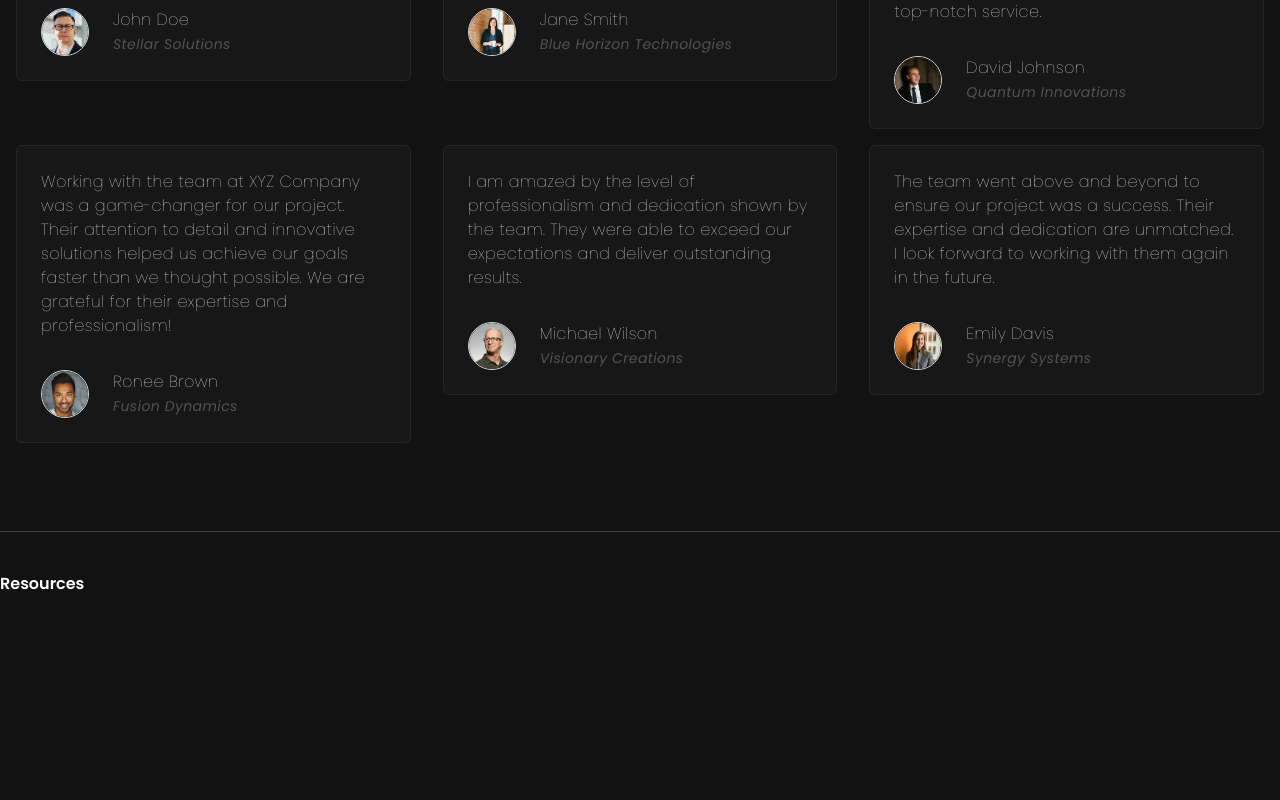
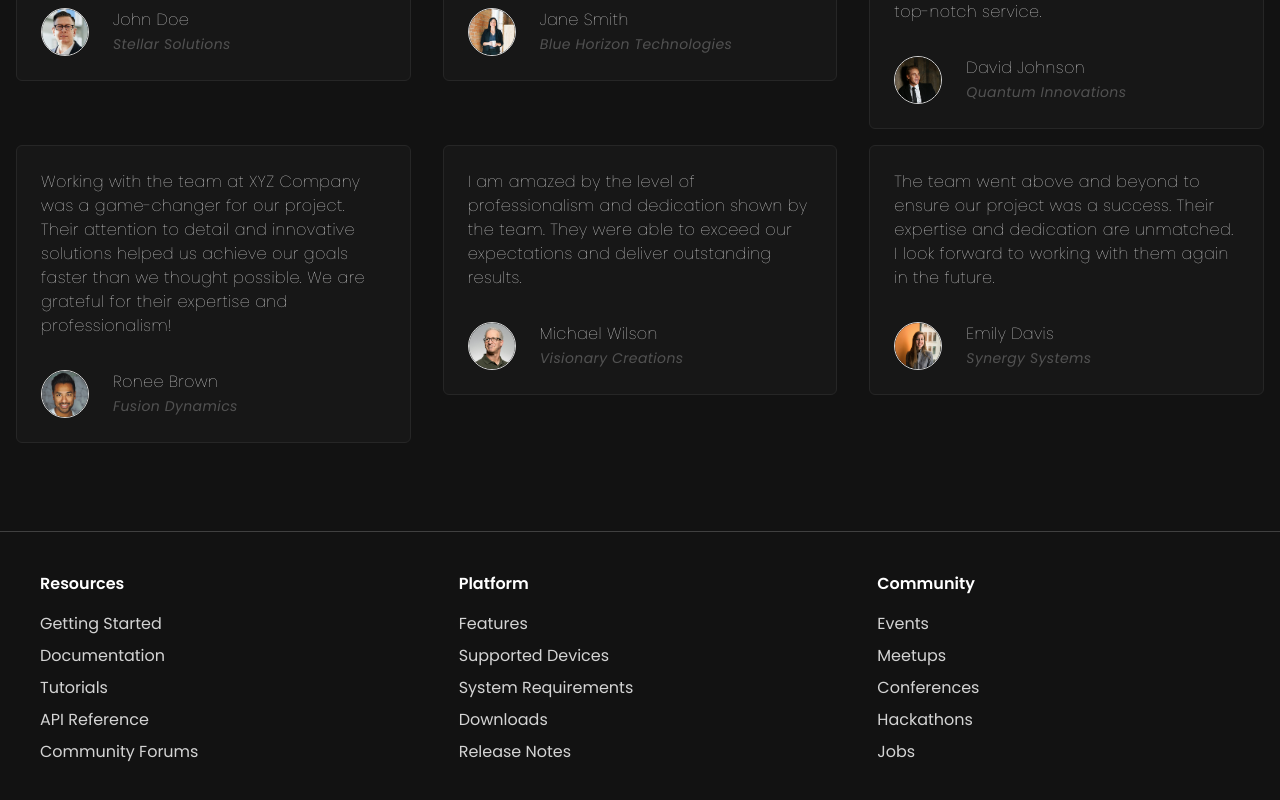
Before and after one commit to brihat2590/Front-end, a React (Vite) app: page / in a window 1280 px wide. Shown: the part 3611-4411 px from the top of the page. Before the commit the page ends 4263 px from the top, so only its background shows below. Built offline with nearby package versions, Linux system fonts and the light colour scheme.

Commit message:
added the footer

```diff
--- a/src/Components/Footer.jsx
+++ b/src/Components/Footer.jsx
@@ -1,27 +1,56 @@
-import React from 'react'
-import { resourcesLinks,platformLinks,communityLinks } from '../constants'
+import React from 'react';
+import { resourcesLinks, platformLinks, communityLinks } from '../constants';
 
 function Footer() {
   return (
     <footer className='mt-20 border-t py-10 border-neutral-700'>
-        <div className="grid grid-cols-2 lg:grid-cols-3 gap-4">
-            <div>
+      <div className="grid grid-cols-2 lg:grid-cols-3 gap-4 justify-center items-center ml-10">
+        <div >
           <h3 className='text-md font-semibold mb-4'>Resources</h3>
           <ul className='space-y-2'>
-                    {resourcesLinks.map((link, index)=>{
+            {resourcesLinks.map((link, index) => {
+              return ( // Add return here
                 <li key={index}>
-                            <a href={link.href} className='text-neutral-300 hover:text-white'>{link.text}</a>
+                  <a href={link.href} className='text-neutral-300 hover:text-white'>
+                    {link.text}
+                  </a>
                 </li>
+              );
+            })}
+          </ul>
+        </div>
+        <div>
+          <h3 className='text-md font-semibold mb-4'>Platform</h3>
+          <ul className='space-y-2'>
+            {platformLinks.map((link, index) => {
+              return ( // Add return here
+                <li key={index}>
+                  <a href={link.href} className='text-neutral-300 hover:text-white'>
+                    {link.text}
+                  </a>
+                </li>
+              );
+            })}
+          </ul>
+        </div>
+        <div>
+          <h3 className='text-md font-semibold mb-4'>Community</h3>
+          <ul className='space-y-2'>
+            {communityLinks.map((link, index) => {
+              return ( // Add return here
+                <li key={index}>
+                  <a href={link.href} className='text-neutral-300 hover:text-white'>
+                    {link.text}
+                  </a>
+                </li>
+              );
             })}
           </ul>
         </div>
       </div>
 
-
-
     </footer>
-
-  )
+  );
 }
 
-export default Footer
+export default Footer;
```
Lines whose indentation alone changed are shown as unchanged.
